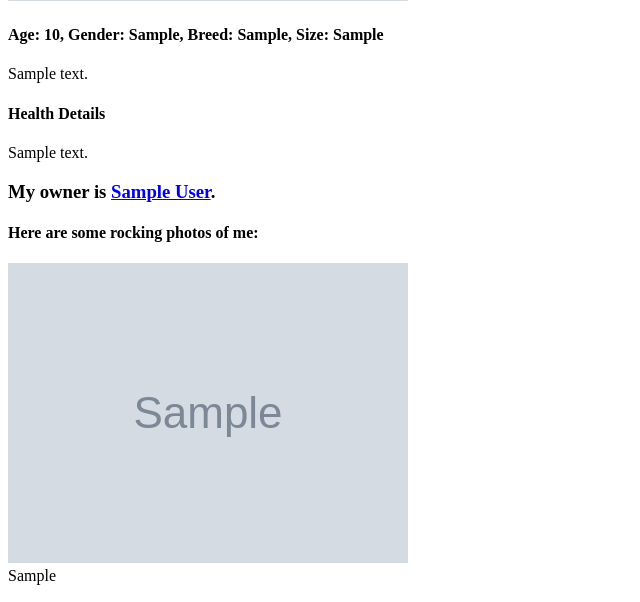
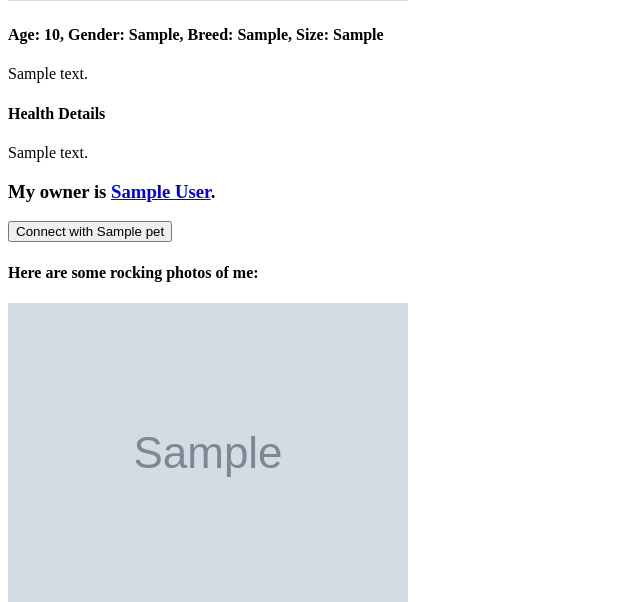
Before and after one commit to yenly/hb_project_petshare, a Flask app: page /pet_profile/1 in a window 1280 px wide. Shown: the part 379-981 px from the top of the page, without its empty margins (0-640 px from the left). Run offline with Flask 2, Linux system fonts and the light colour scheme; tables that the repository leaves empty hold one stand-in row (values such as "Sample post"); grey boxes marked "Sample" are stand-in pictures.

Commit message:
Added html button to express interest on pet profile template.

```diff
--- a/templates/pet_profile.html
+++ b/templates/pet_profile.html
@@ -19,6 +19,13 @@
 
     <h3>My owner is <a href="/user/{{ owner.user_id }}">{{ owner.first_name }} {{ owner.last_name }}</a>.</h3>
 
+    <form action="/connect_form" method="POST">
+        <input type="hidden" name="pet_id" value="{{ pet.pet_id }}">
+        <input type="hidden" name="owner_id" value="{{ pet.owner.owner_id }}">
+        <input type="hidden" name="seerker_id" value="7" >
+        <input type="submit" value="Connect with {{ pet.name }}">
+    </form>
+
     <h4>Here are some rocking photos of me:</h4>
     {% for photo in pet_photos %}
         <img src="{{ photo.image_url }}" alt="{{ photo.caption }}" /><br />
@@ -26,4 +33,5 @@
     {% endfor %}
 
 
+
 {% endblock %}
```
